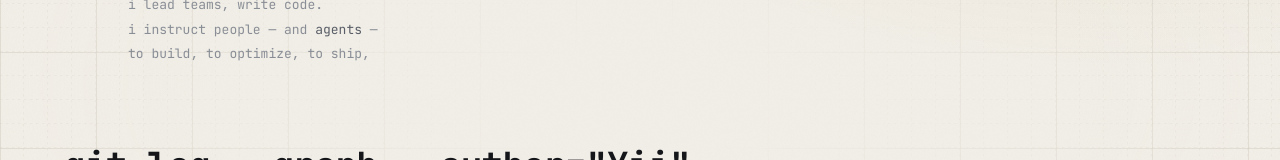
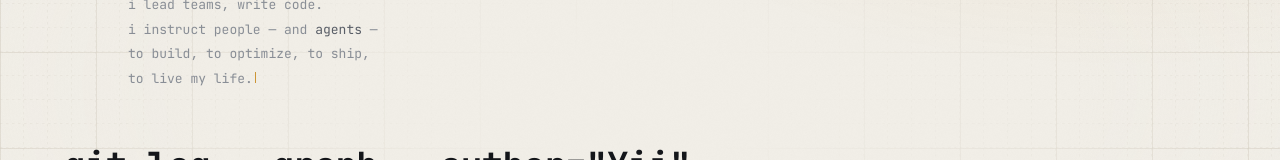
Before and after one commit to forehalo/forehalo, a React (Vite) app: page /home in a window 1280 px wide. Shown: the part 236-396 px from the top of the page. Built offline with nearby package versions, Linux system fonts and the light colour scheme.

Commit message:
Fix home intro freezing before the final verse line.
Latch skipIntro at mount and keep the typewriter animating after
markHomeIntroPlayed, so the last line is not left invisible.

```diff
--- a/src/pages/home.tsx
+++ b/src/pages/home.tsx
@@ -12,10 +12,16 @@ import { hasHomeIntroPlayed, markHomeIntroPlayed } from "@/pages/home/intro-sess
  *
  * Intro animation runs once per browser (localStorage `fh-home-intro-played`);
  * remounts and reloads skip the type-in after the first play.
+ *
+ * `skipIntro` is fixed at mount. The hero marks localStorage as soon as the
+ * log may reveal (before the final verse line finishes typing); re-reading
+ * storage on every render would flip skipIntro mid-animation and freeze the
+ * typewriter on the last line.
  */
 
 export default function Home() {
-  const skipIntro = hasHomeIntroPlayed();
+  // once per mount — do not re-read after markHomeIntroPlayed()
+  const [skipIntro] = useState(() => hasHomeIntroPlayed());
   // the log's reveal waits for the hero's typing intro to finish
   const [introDone, setIntroDone] = useState(skipIntro);
 
--- a/src/pages/home/hero.tsx
+++ b/src/pages/home/hero.tsx
@@ -131,9 +131,12 @@ function TypeIntro({
   skipIntro?: boolean;
   onDone?: () => void;
 }) {
-  // skip / reduced: full text immediately (no caret, no type-in)
+  // skip / reduced: full text immediately (no caret, no type-in).
+  // Latch at mount — if skipIntro/reduced flips true mid-type (e.g. parent
+  // re-reads localStorage after onDone), do not abort the remaining lines.
   const instant = reduced || skipIntro;
   const [typed, setTyped] = useState(instant ? TOTAL_CHARS : 0);
+  const animateRef = useRef(!instant);
   const doneRef = useRef(false);
 
   useEffect(() => {
@@ -142,7 +145,7 @@ function TypeIntro({
       onDone?.();
     }
     if (typed >= TOTAL_CHARS) return;
-    if (!start || instant) return;
+    if (!start || !animateRef.current) return;
     // hold the last line until the log reveal below has finished
     if (typed === REVEAL_AT) {
       const t = window.setTimeout(() => setTyped((c) => c + 1), REVEAL_HOLD);
@@ -165,7 +168,7 @@ function TypeIntro({
     }
     const t = window.setTimeout(() => setTyped((c) => c + 1), delay);
     return () => window.clearTimeout(t);
-  }, [typed, start, instant, onDone]);
+  }, [typed, start, onDone]);
 
   // walk the lines, slicing each at the global typed count
   let offset = 0;
@@ -180,7 +183,7 @@ function TypeIntro({
 
         // the caret sits exactly at the typing boundary — between the last
         // typed char and the invisible remainder — not at the line's full width
-        const showCaret = !instant && (active || (isLast && typed >= TOTAL_CHARS));
+        const showCaret = animateRef.current && (active || (isLast && typed >= TOTAL_CHARS));
         // zero-height outer box (width only) so the caret never grows the
         // line box — the painted bar is absolutely positioned from the baseline
         const caret = (
```
